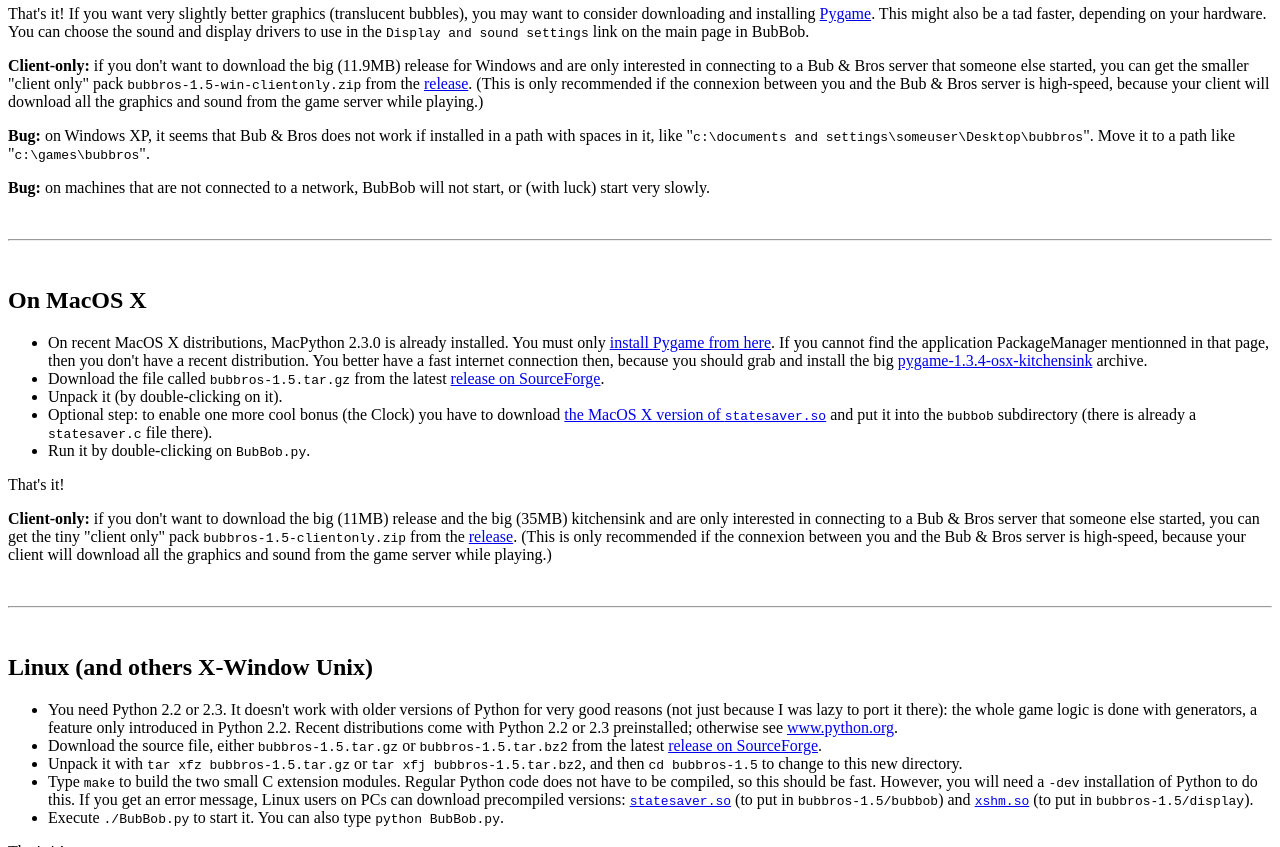
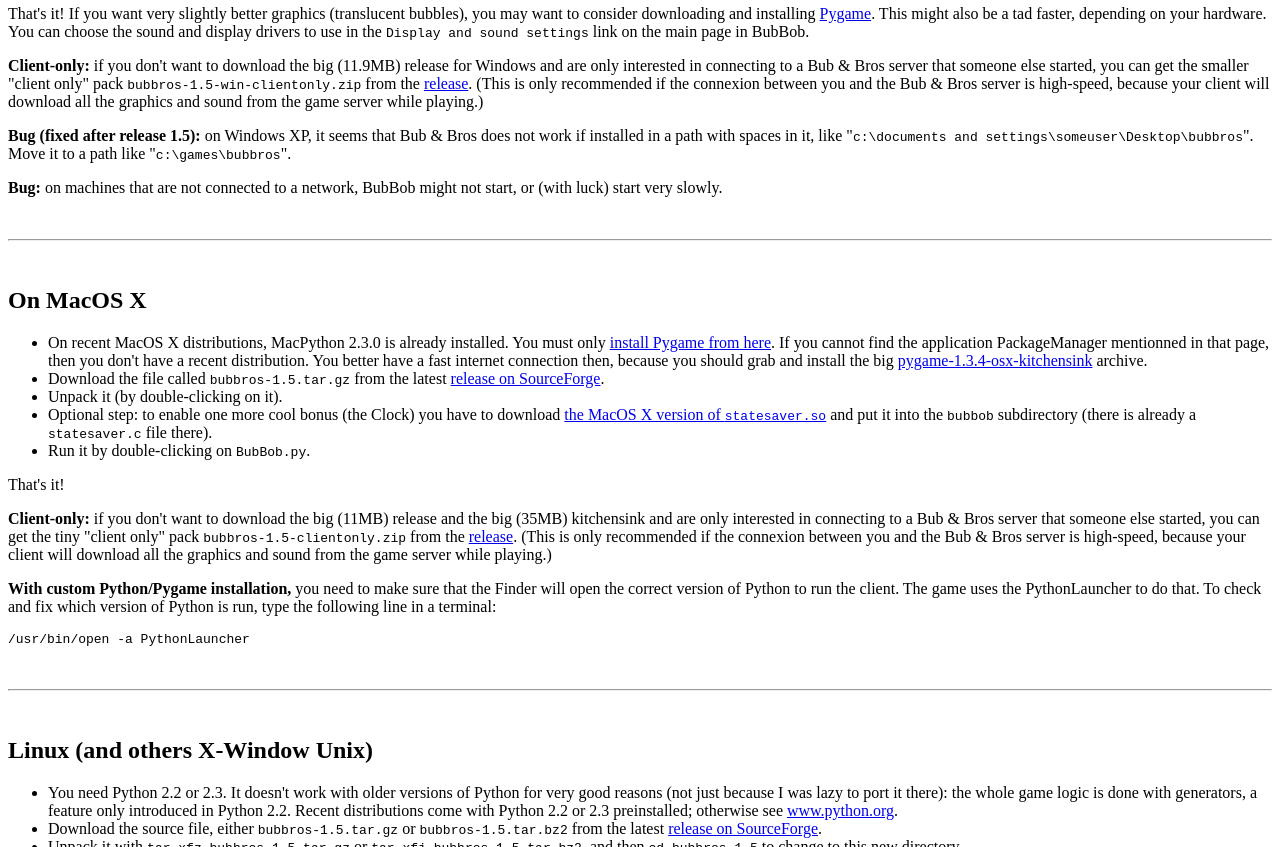
Before and after one commit to nelg/bub-n-bros, a plain HTML site: page bub-n-more/site/download.html in a window 1280 px wide. Shown: the part 500-1347 px from the top of the page. Drawn offline with Linux system fonts and the light colour scheme.

Commit message:
Site update.

```diff
--- a/bub-n-more/site/download.html
+++ b/bub-n-more/site/download.html
@@ -36,9 +36,9 @@ That's it! If you want very slightly better graphics (translucent bubbles), you
 
 <p><strong>Client-only:</strong> if you don't want to download the big (11.9MB) release for Windows and are only interested in connecting to a Bub &amp; Bros server that someone else started, you can get the smaller "client only" pack <code>bubbros-1.5-win-clientonly.zip</code> from the <a href="http://sourceforge.net/project/showfiles.php?group_id=72187">release</a>.  (This is only recommended if the connexion between you and the Bub &amp; Bros server is high-speed, because your client will download all the graphics and sound from the game server while playing.)</p>
 
-<p><strong>Bug:</strong> on Windows XP, it seems that Bub &amp; Bros does not work if installed in a path with spaces in it, like "<code>c:\documents and settings\someuser\Desktop\bubbros</code>".  Move it to a path like "<code>c:\games\bubbros</code>".</p>
+<p><strong>Bug (fixed after release 1.5):</strong> on Windows XP, it seems that Bub &amp; Bros does not work if installed in a path with spaces in it, like "<code>c:\documents and settings\someuser\Desktop\bubbros</code>".  Move it to a path like "<code>c:\games\bubbros</code>".</p>
 
-<p><strong>Bug:</strong> on machines that are not connected to a network, BubBob will not start, or (with luck) start very slowly.</p>
+<p><strong>Bug:</strong> on machines that are not connected to a network, BubBob might not start, or (with luck) start very slowly.</p>
 
 
 <br><hr><br><a name="mac">
@@ -60,6 +60,10 @@ You must only <a href="http://undefined.org/python/pimp/">install Pygame from he
 That's it!
 
 <p><strong>Client-only:</strong> if you don't want to download the big (11MB) release and the big (35MB) kitchensink and are only interested in connecting to a Bub &amp; Bros server that someone else started, you can get the tiny "client only" pack <code>bubbros-1.5-clientonly.zip</code> from the <a href="http://sourceforge.net/project/showfiles.php?group_id=72187">release</a>.  (This is only recommended if the connexion between you and the Bub &amp; Bros server is high-speed, because your client will download all the graphics and sound from the game server while playing.)</p>
+
+<p><strong>With custom Python/Pygame installation,</strong> you need to make sure that the Finder will open the correct version of Python to run the client.  The game uses the PythonLauncher to do that.  To check and fix which version of Python is run, type the following line in a terminal:</p>
+
+<p><pre>/usr/bin/open -a PythonLauncher</pre></p>
 
 
 <br><hr><br><a name="x">
```
Also changed, not shown: 1 other file.
